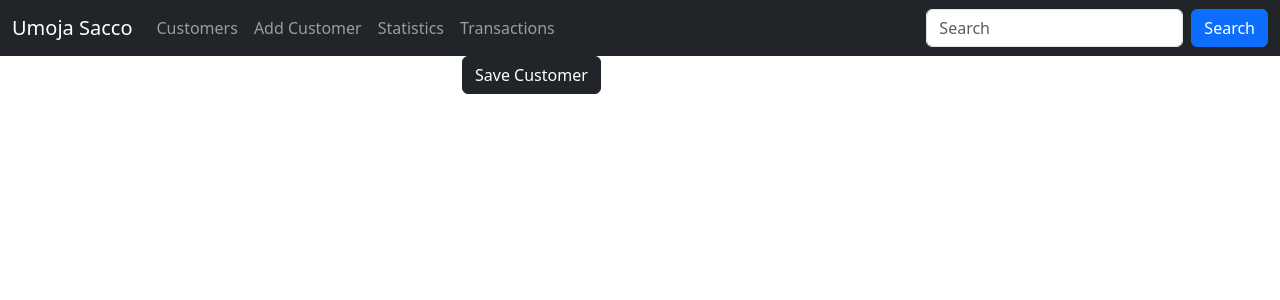
After one commit to erickgathinji/django-database, a Django app: page /add/customer in a window 1280 px wide. The commit adds this page. Shown: the top 300 px of the page. Run offline with Django 5.2, Linux system fonts and the light colour scheme.

```diff
--- a/project_database/urls.py
+++ b/project_database/urls.py
@@ -21,10 +21,12 @@ from sacco import views
 
 urlpatterns = [
 
-    path('', views.customers, name='customers'), #add /customers on host url in browser if you specified 'test'
+    path('', views.customers, name='customers'),  # add /customers on host url in browser if you specified 'test'
 
+    path('add/customer', views.add_customer, name='add_customer'),
 
-    path('customers/delete/<int:customer_id>', views.delete_customer, name='delete_customer'), #this is the delete button
+    path('customers/delete/<int:customer_id>', views.delete_customer, name='delete_customer'),
+    # this is the delete button
 
     path('admin/', admin.site.urls),
 ]
--- a/sacco/views.py
+++ b/sacco/views.py
@@ -39,3 +39,8 @@ def delete_customer(request, customer_id):
     customer= Customer.objects.get(id=customer_id) # select * from customers where id = ?
     customer.delete() #delete from customers where id = ?
     return redirect('customers') #this redirect needs the exact name in urls page. ie name=customers
+
+
+def add_customer(request):
+
+    return render(request, 'customer_form.html')
--- /dev/null
+++ b/templates/customer_form.html
@@ -0,0 +1,20 @@
+{% extends 'master.html' %}
+
+{% block title %}
+    <title>Add Customer</title>
+{% endblock %}
+
+{% block content %}
+    <div class="container">
+        <div class="row justify-content-center">
+            <div class="col-sm-4">
+                <form action="{% url 'add_customer' %}" method="post"> {# Add the url created#}
+
+
+                    <button class="btn btn-dark">Save Customer</button>
+                </form>
+            </div>
+        </div>
+    </div>
+
+{% endblock %}
--- a/templates/master.html
+++ b/templates/master.html
@@ -24,7 +24,11 @@
         <div class="collapse navbar-collapse" id="mynavbar">
             <ul class="navbar-nav me-auto">
                 <li class="nav-item">
-                    <a class="nav-link" href="">Customers</a>
+                    <a class="nav-link" href="{% url 'customers' %}">Customers</a>
+                </li>
+
+                <li class="nav-item">
+                    <a class="nav-link" href="{% url 'add_customer' %}"> Add Customer</a>
                 </li>
 
                 <li class="nav-item">
```
Also changed, not shown: sacco/app_forms.py (added, +10 -0 lines), db.sqlite3.
